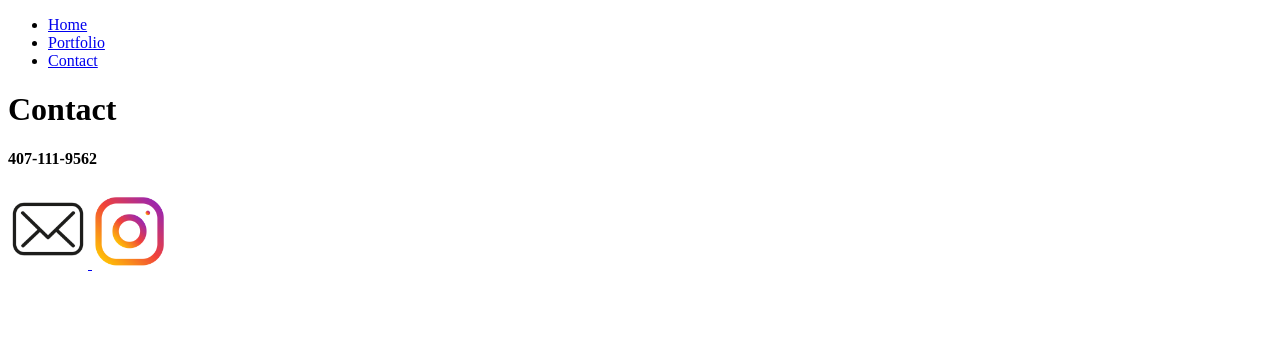
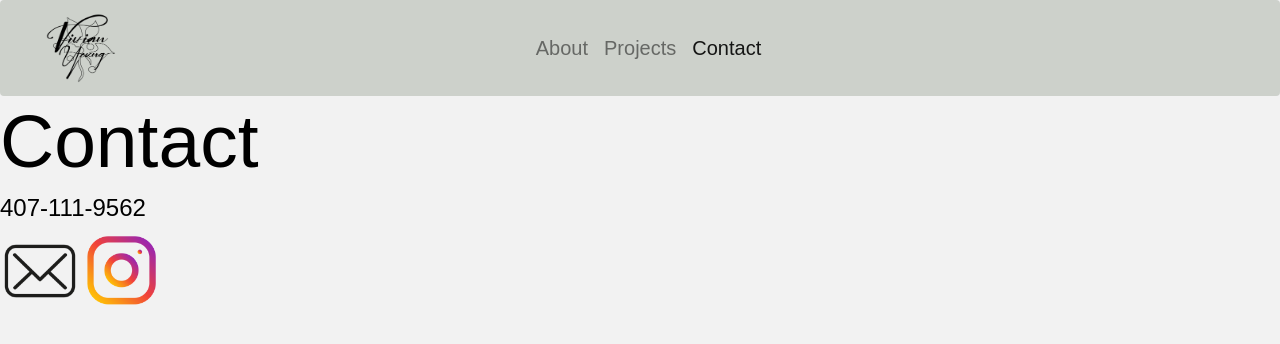
Before and after one commit to vyeung7/portfolio, a website: page contact.html in a window 1280 px wide. Drawn offline with nearby package versions, Linux system fonts and the light colour scheme.

Commit message:
contact page up

```diff
--- a/contact.html
+++ b/contact.html
@@ -1,17 +1,37 @@
 <!DOCTYPE html>
-<html>
+<html lang="en">
 <head>
-	<title> Contact </title>
-	<link rel="stylesheet" type="text/css" href="style.css">
+    <meta charset="utf-8">
+    <meta name="viewport" content="width=device-width, initial-scale=1, shrink-to-fit=no">
+    <link rel="stylesheet" href="https://cdn.jsdelivr.net/npm/bootstrap@4.0.0/dist/css/bootstrap.min.css" integrity="sha384-Gn5384xqQ1aoWXA+058RXPxPg6fy4IWvTNh0E263XmFcJlSAwiGgFAW/dAiS6JXm" crossorigin="anonymous">
+	<link rel="stylesheet" type="text/css" href="css/styles.css">
+    <title> Contact </title>
 </head>
 <body>
-	<nav>
-		<ul>
-			<li><a href="Index.html">Home</a></li>
-			<li><a href="portfolio.html">Portfolio</a></li>
-			<li><a href="contact.html">Contact</a></li>
-		</ul>
-	</nav>
+	<nav class="navbar navbar-expand-lg navbar-light bg-body-tertiary rounded" style="background-color: #CDD1CB; font-size: 20px;" aria-label="Thirteenth navbar example">
+        <div class="container-fluid">
+          <button class="navbar-toggler" type="button" data-bs-toggle="collapse" data-bs-target="#navbarsExample11" aria-controls="navbarsExample11" aria-expanded="false" aria-label="Toggle navigation">
+            <span class="navbar-toggler-icon"></span>
+          </button>
+
+          <div class="collapse navbar-collapse d-lg-flex" id="navbarsExample11">
+            <a class="navbar-brand col-lg-3 me-0" href="#">
+                <img src="images/VY logo.png" width="70" height="70" alt="">
+            </a>
+            <ul class="navbar-nav col-lg-6 justify-content-lg-center">
+              <li class="nav-item">
+                <a class="nav-link" href="#">About</a>
+              </li>
+              <li class="nav-item">
+                <a class="nav-link" href="#">Projects</a>
+              </li>
+              <li class="nav-item">
+                <a class="nav-link active" aria-current="page" href="#">Contact</a>
+              </li>
+            </ul>
+          </div>
+        </div>
+      </nav>
 
 <h1> Contact </h1>
 
@@ -27,6 +47,11 @@
 
 
 
+<!-- Optional JavaScript -->
+<!-- jQuery first, then Popper.js, then Bootstrap JS -->
+<script src="https://code.jquery.com/jquery-3.2.1.slim.min.js" integrity="sha384-KJ3o2DKtIkvYIK3UENzmM7KCkRr/rE9/Qpg6aAZGJwFDMVNA/GpGFF93hXpG5KkN" crossorigin="anonymous"></script>
+<script src="https://cdn.jsdelivr.net/npm/popper.js@1.12.9/dist/umd/popper.min.js" integrity="sha384-ApNbgh9B+Y1QKtv3Rn7W3mgPxhU9K/ScQsAP7hUibX39j7fakFPskvXusvfa0b4Q" crossorigin="anonymous"></script>
+<script src="https://cdn.jsdelivr.net/npm/bootstrap@4.0.0/dist/js/bootstrap.min.js" integrity="sha384-JZR6Spejh4U02d8jOt6vLEHfe/JQGiRRSQQxSfFWpi1MquVdAyjUar5+76PVCmYl" crossorigin="anonymous"></script>
 
 
 </body>
```
Also changed, not shown: index.html (+6 -5 lines).
